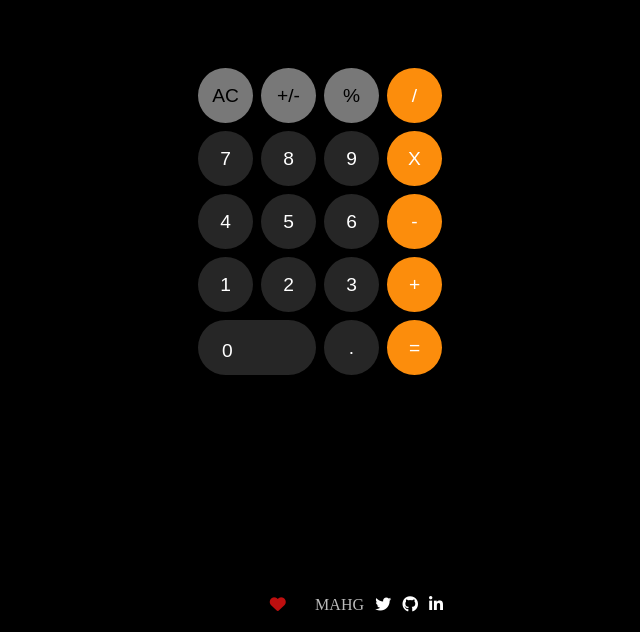
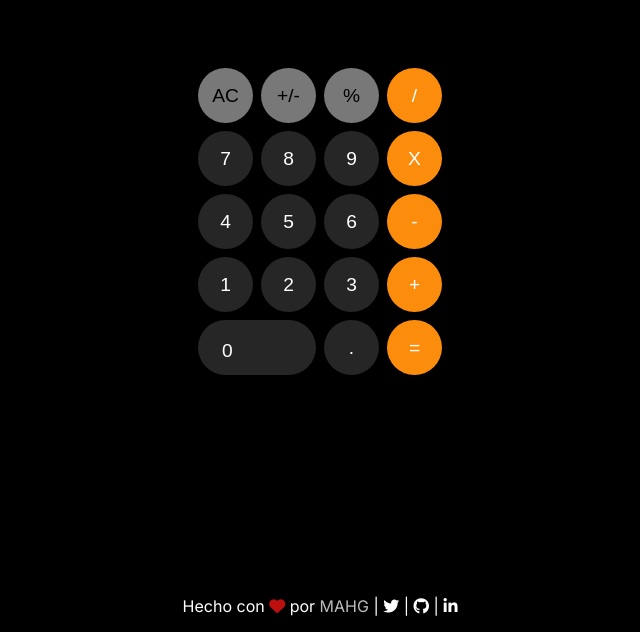
Before and after one commit to mahg0899/calculator, a plain HTML site: page index.html in a window 1280 px wide. Shown: the part 205-837 px from the top of the page, without its empty margins (320-960 px from the left). Drawn offline with nearby package versions, Linux system fonts and the light colour scheme.

Commit message:
Cambios al style.css

```diff
--- a/style.css
+++ b/style.css
@@ -1,5 +1,7 @@
 body {
     background-color: black;
+    color: white;
+    font-family: Inter;
 }
 
 section {
```
